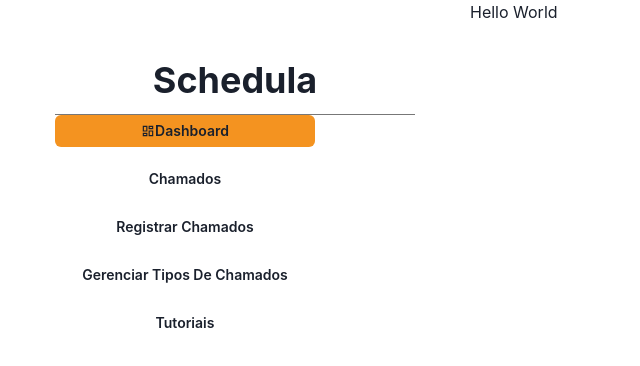
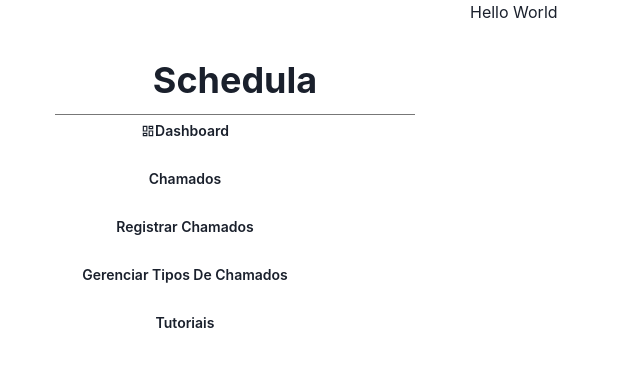
Before and after one commit to fga-eps-mds/2022-1-schedula-front, a Next.js app: page /listaCategoria in a window 1280 px wide. Shown: the top 366 px of the page, without its empty margins (0-640 px from the left). Built offline with nearby package versions, Linux system fonts and the light colour scheme.

Commit message:
<Layout Dashboard Base>.
Co-authored-by: SamuelNoB <samuelnbacelar@hotmail.com>
Co-authored-by: Pedrok99 <pedrohlima20@gmail.com>

```diff
--- a/src/layout/DefaultLayout.tsx
+++ b/src/layout/DefaultLayout.tsx
@@ -12,7 +12,6 @@ const DefaultLayout = ({
   children,
 }: DefaultLayoutProps) => {
   const MenuHeadStyle = {
-    // boxSizing: 'border-box',
     borderBottom: '1px solid',
     width: '360px',
     height: '60px',
--- a/src/pages/_app.tsx
+++ b/src/pages/_app.tsx
@@ -8,7 +8,7 @@ import { ReactElement, ReactNode } from 'react';
 import { ToastContainer } from 'react-toastify';
 
 import { ColorTheme } from '../styles/ColorTheme';
-
+//setando layout default
 type NextPageWithLayout = NextPage & {
   getLayout?: (page: ReactElement) => ReactNode;
   auth?: boolean;
--- a/src/pages/listaCategoria.tsx
+++ b/src/pages/listaCategoria.tsx
@@ -9,6 +9,7 @@ const listaCategoria = () => {
     </>
   );
 };
+//Chamado do DefaulLayout
 listaCategoria.getLayout = (page: ReactNode) => {
   return <DefaultLayout>{page}</DefaultLayout>;
 };
--- a/src/styles/components/DashbordOptions.tsx
+++ b/src/styles/components/DashbordOptions.tsx
@@ -12,7 +12,7 @@ export const DashbordOptions = ({
 }: DashbordOptionsProps) => {
   return (
     <Button
-      bg={isActive == true ? 'primary' : 'white'}
+      bg={isActive == false ? 'primary' : 'white'}
       size='sm'
       w={260}>
       {' '}
```
